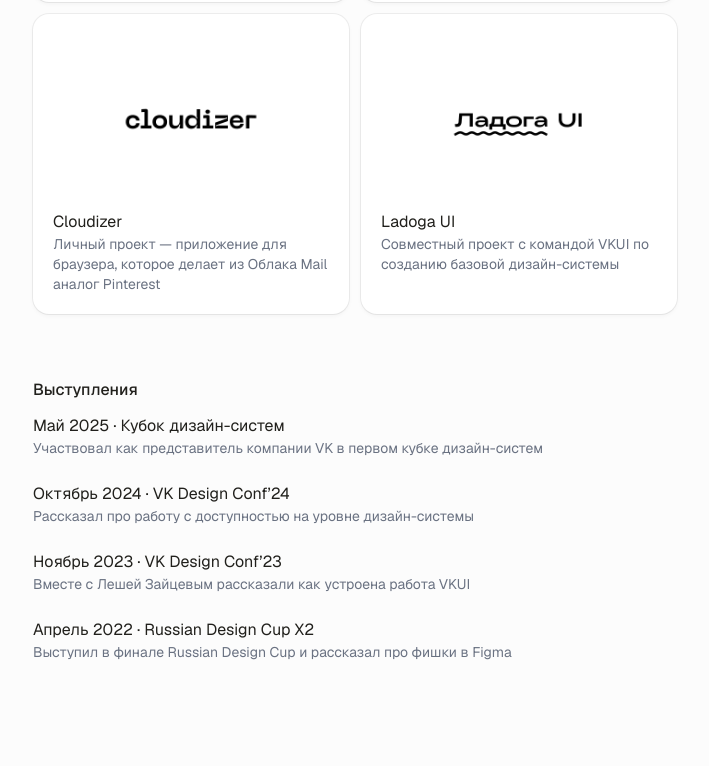
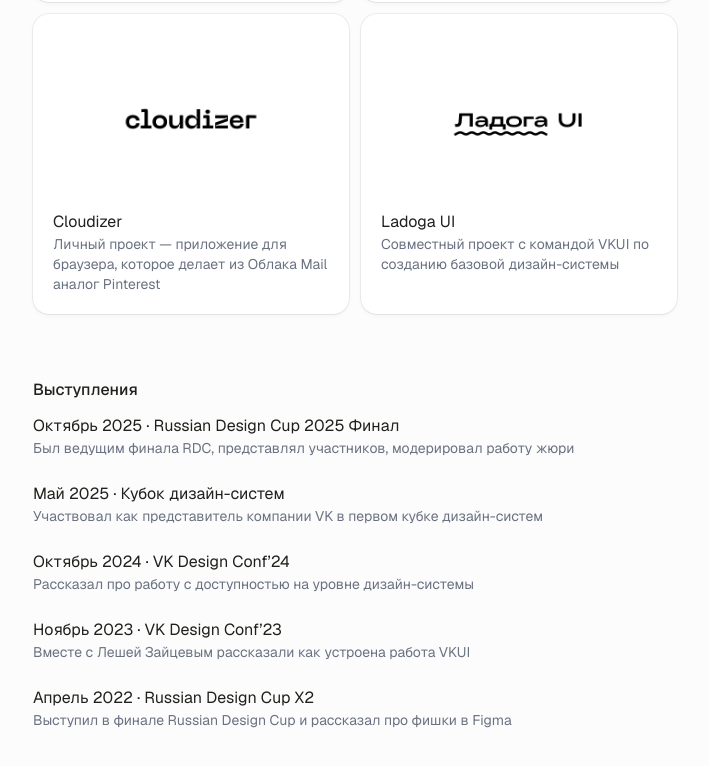
Before and after one commit to Fliqle/fliqle.github.io, a Next.js app: page / in a window 1280 px wide. Shown: the part 1446-2212 px from the top of the page, without its empty margins (285-994 px from the left). Before the commit the page ends 2180 px from the top, so only its background shows below. Built offline with nearby package versions, Linux system fonts and the light colour scheme.

Commit message:
Добавил ссылку на финал RDC 2025

```diff
--- a/app/page.tsx
+++ b/app/page.tsx
@@ -16,14 +16,14 @@
     description: "Единая дизайн-система для B2B и B2C продуктов Mail и VK Workspace: токены, библиотеки компонентов, процессы.",
     image: "/projects/paradigm.png",
   },
-    {
+  {
     href: "/projects/vkui",
     title: "Дизайн-система VKUI",
     dates: "2021–2024",
     description: "Единая дизайн-система VK: токены, библиотеки компонентов",
     image: "/projects/vkui.png",
   },
-    {
+  {
     href: "/projects/vkdobro",
     title: "VK Добро",
     dates: "2022–2023",
@@ -37,7 +37,7 @@
     description: "Самый масштабный конкурс для дизайнеров в России",
     image: "/projects/rdc.png",
   },
-    {
+  {
     href: "/projects/vkeducation",
     title: "VK Education",
     dates: "2021–2026",
@@ -51,7 +51,7 @@
     description: "Личный проект — приложение для браузера, которое делает из Облака Mail аналог Pinterest",
     image: "/projects/cloudizer.png",
   },
-    {
+  {
     href: "/projects/ladoga",
     title: "Ladoga UI",
     dates: "2025",
@@ -121,6 +121,19 @@
 
           <div className="space-y-2">
             <a
+              href="https://vkvideo.ru/video-60345511_456239051"
+              target="_blank"
+              rel="noopener noreferrer"
+              className="-mx-3 flex flex-col rounded-xl px-3 py-2 no-underline hover:bg-[#F5F4F4] dark:hover:bg-neutral-800"
+            >
+              <h3 className="inline-block">Октябрь 2025 · Russian Design Cup 2025 Финал</h3>
+              <p className="text-sm text-gray-500 dark:text-gray-400">
+                Был ведущим финала RDC, представлял участников, модерировал работу жюри
+              </p>
+            </a>
+
+
+            <a
               href="https://vk.com/video_ext.php?oid=-152990965&id=456239715&hd=2"
               target="_blank"
               rel="noopener noreferrer"
```
